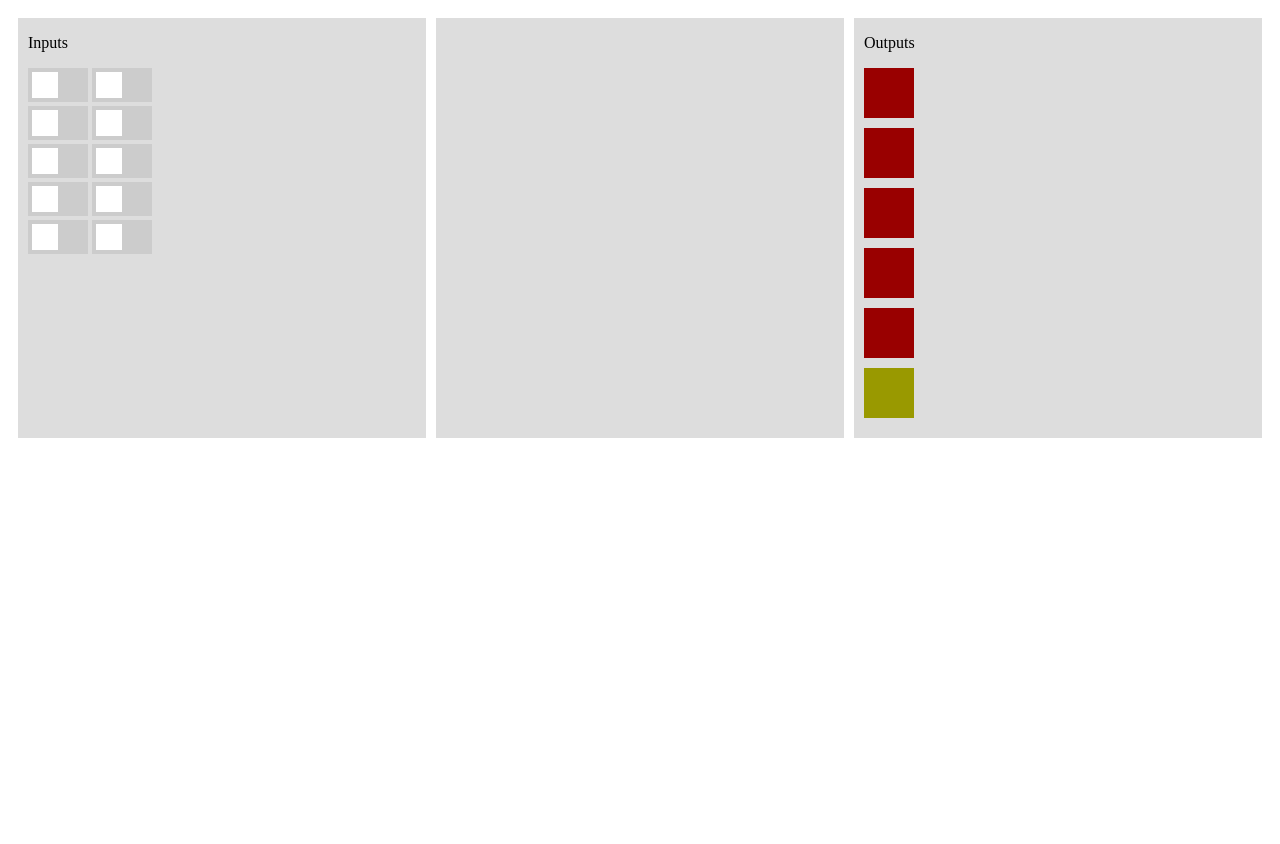
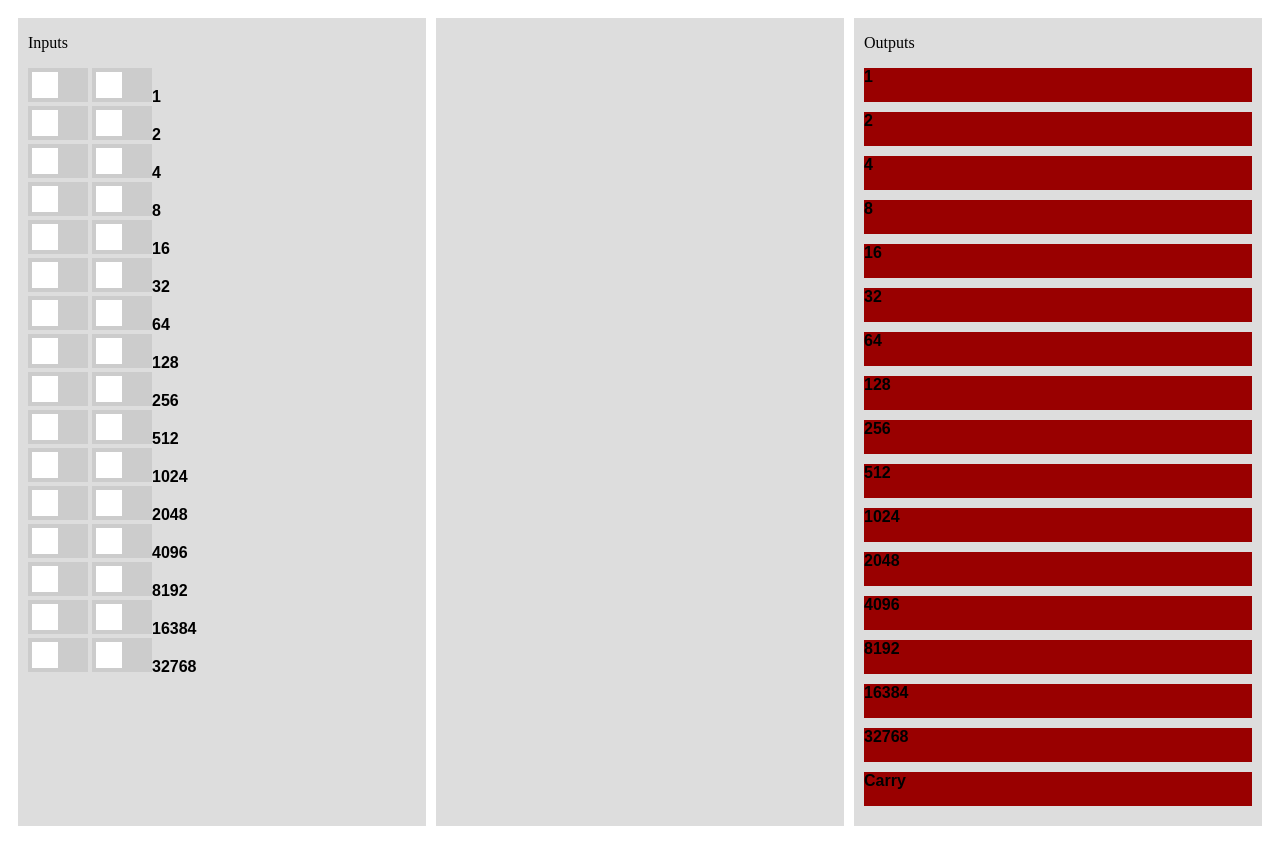
Before and after one commit to JakeStanger/Javascript-Computer, a plain HTML site: page index.html in a window 1280 px wide. Before the commit the page ends 800 px from the top, so only its background shows below. Drawn offline with nearby package versions, Linux system fonts and the light colour scheme.

Commit message:
Added labels
Added text labels and improved CSS a little bit

```diff
--- a/index.css
+++ b/index.css
@@ -1,3 +1,9 @@
+span{
+	font-weight: 600;
+	font-size: 12pt;
+	font-family: sans-serif;
+}
+
 row
 {
     display: table;
@@ -14,13 +20,9 @@ row
 
 div.square {
   background-color: #900;
-  width: 50px;
-  height: 50px;
+  width: 100%;
+  height: 34px;
 	margin-bottom: 10px;
-}
-
-div.carry {
-	background-color: #990;
 }
 
 /* The switch - the box around the slider */
--- a/index.js
+++ b/index.js
@@ -1,5 +1,5 @@
 //CONFIGURATION DATA
-const bits = 5;
+const bits = 16;
 
 //PROGRAM
 function full_adder(a, b, c_in)
@@ -39,24 +39,22 @@ function sum()
 		result = full_adder(a[i], b[i], result.carry);
 		totalSum.push(result.sum);
 	}
-	console.log(carry);
+	console.log(totalSum);
 	updateGraphics(totalSum, carry);
 }
 
 function updateGraphics(totalSum, carry)
 {
 	for(var i = 0; i < totalSum.length; i++)
-	{
 		document.getElementById(`out${i}`).style.backgroundColor = totalSum[i] == 1 ? '#090' : '#900';
-	}
-
-	 document.getElementById(`out${bits}`).style.backgroundColor = carry == 1 ? '#099' : '#990';
+	 document.getElementById(`out${bits}`).style.backgroundColor = carry == 1 ? '#099' : '#900';
 }
 
 function setup()
 {
 	for(var i = 0; i < bits; i++)
 	{
+		num = Math.pow(2, i);
 		document.getElementById("inputs").innerHTML +=
 		`<label class="switch">
 			<input type="checkbox" id="a${i}" onclick="sum()">
@@ -65,12 +63,12 @@ function setup()
 		<label class="switch">
 			<input type="checkbox" id="b${i}" onclick="sum()">
 			<div class="slider"></div>
-		</label><br>`;
+		</label><span>${num}</span><br>`;
 
 		document.getElementById("outputs").innerHTML +=
-		`<div class="square" id="out${i}"></div>`;
+		`<div class="square" id="out${i}"><span>${num}</span></div>`;
 	}
 
 	document.getElementById("outputs").innerHTML +=
-	`<div class="square carry" id="out${bits}"></div>`;
+	`<div class="square" id="out${bits}"><span>Carry</span></div>`;
 }
```
